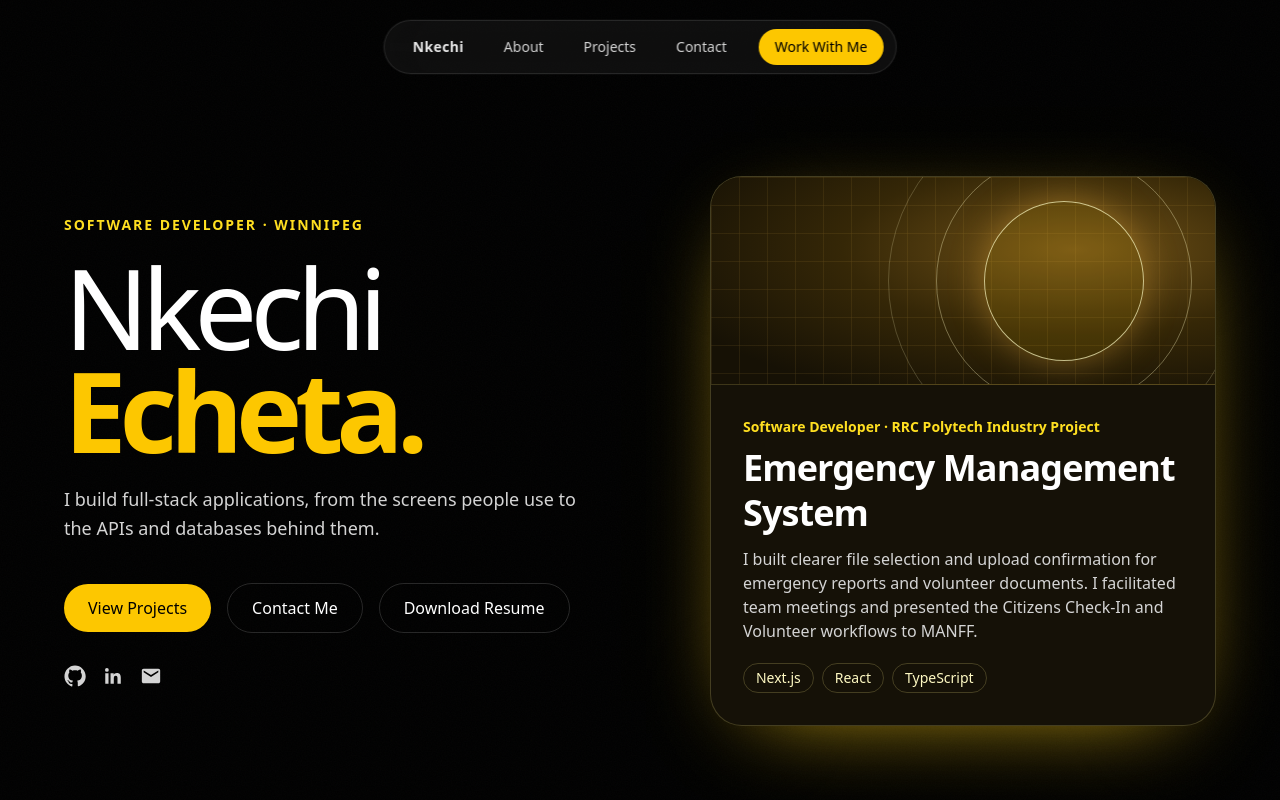
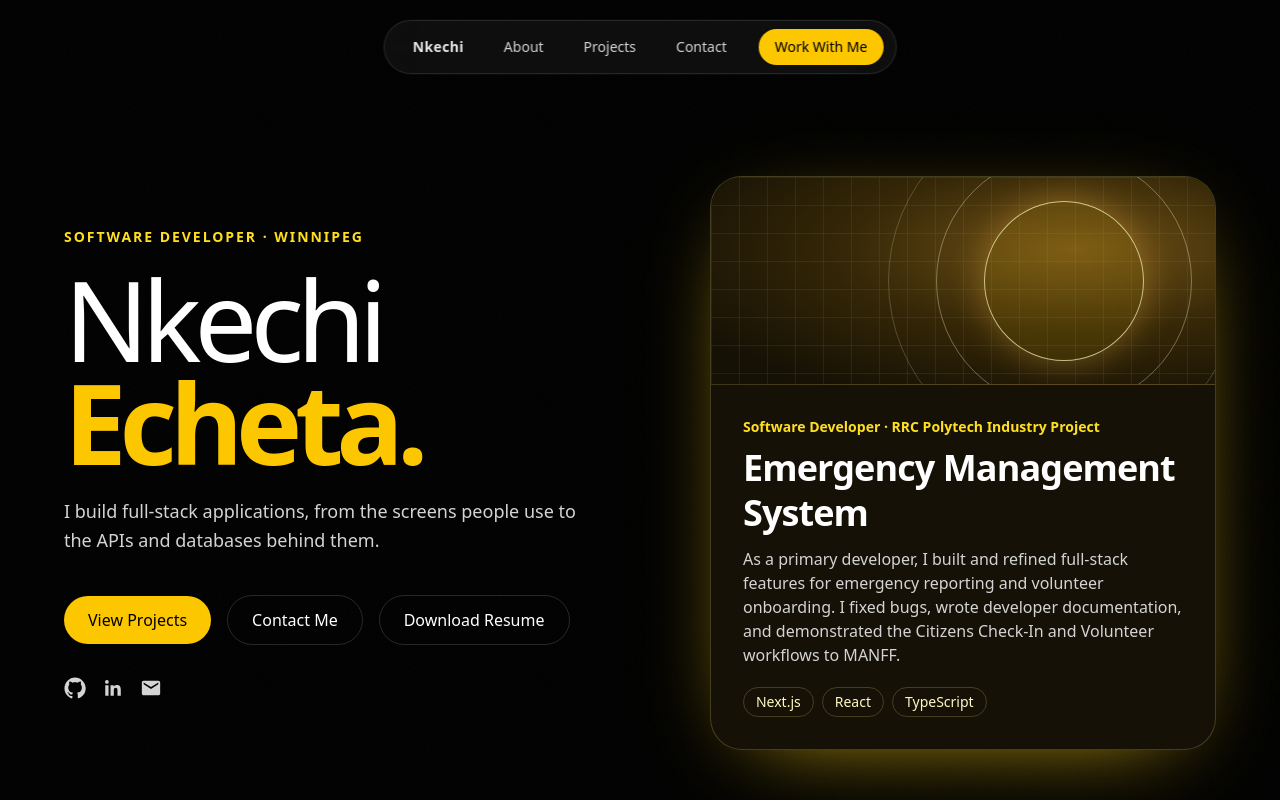
Before and after one commit to jecheta-rrc/nkechi-portfolio, a Next.js app: page / in a window 1280 px wide. Shown: the top 800 px of the page. Built offline with nearby package versions, Linux system fonts and the light colour scheme; a web font is replaced by a local one.

Commit message:
Refine featured emergency management project description

```diff
--- a/src/components/Hero.tsx
+++ b/src/components/Hero.tsx
@@ -90,9 +90,10 @@ export default function Hero() {
               {featuredProject.title}
             </h2>
             <p className="mt-3 text-neutral-300">
-              I built clearer file selection and upload confirmation for emergency
-              reports and volunteer documents. I facilitated team meetings and
-              presented the Citizens Check-In and Volunteer workflows to MANFF.
+              As a primary developer, I built and refined full-stack features
+              for emergency reporting and volunteer onboarding. I fixed bugs,
+              wrote developer documentation, and demonstrated the Citizens
+              Check-In and Volunteer workflows to MANFF.
             </p>
             <ul className="mt-5 flex flex-wrap gap-2 text-sm text-yellow-100" aria-label="Project technologies">
               {featuredProject.tech.slice(0, 3).map((technology) => (
```
